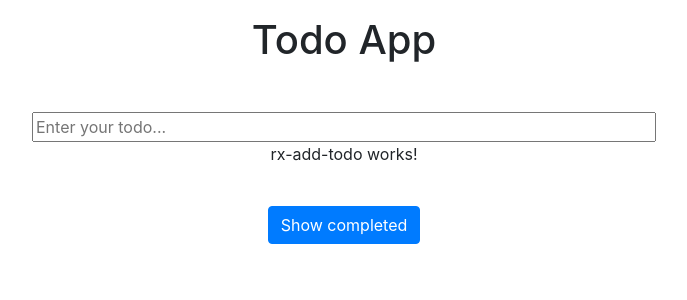
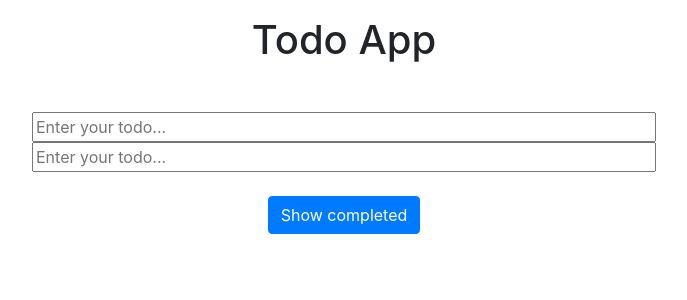
Before and after one commit to Kurtz1993/ng-for-nets, an Angular app: page / in a window 1280 px wide. Shown: the top 300 px of the page, without its empty margins (296-983 px from the left). Built offline with nearby package versions, Linux system fonts and the light colour scheme.

Commit message:
Add input and styles

```diff
--- a/src/app/components/rx-add-todo/rx-add-todo.component.html
+++ b/src/app/components/rx-add-todo/rx-add-todo.component.html
@@ -1,3 +1,5 @@
-<p>
-  rx-add-todo works!
-</p>
+<input
+  type="text"
+  placeholder="Enter your todo..."
+  (input)="userInput$.next($event.target.value)"
+/>
--- a/src/app/components/rx-add-todo/rx-add-todo.component.scss
+++ b/src/app/components/rx-add-todo/rx-add-todo.component.scss
@@ -0,0 +1,3 @@
+input {
+  width: 100%;
+}
```
